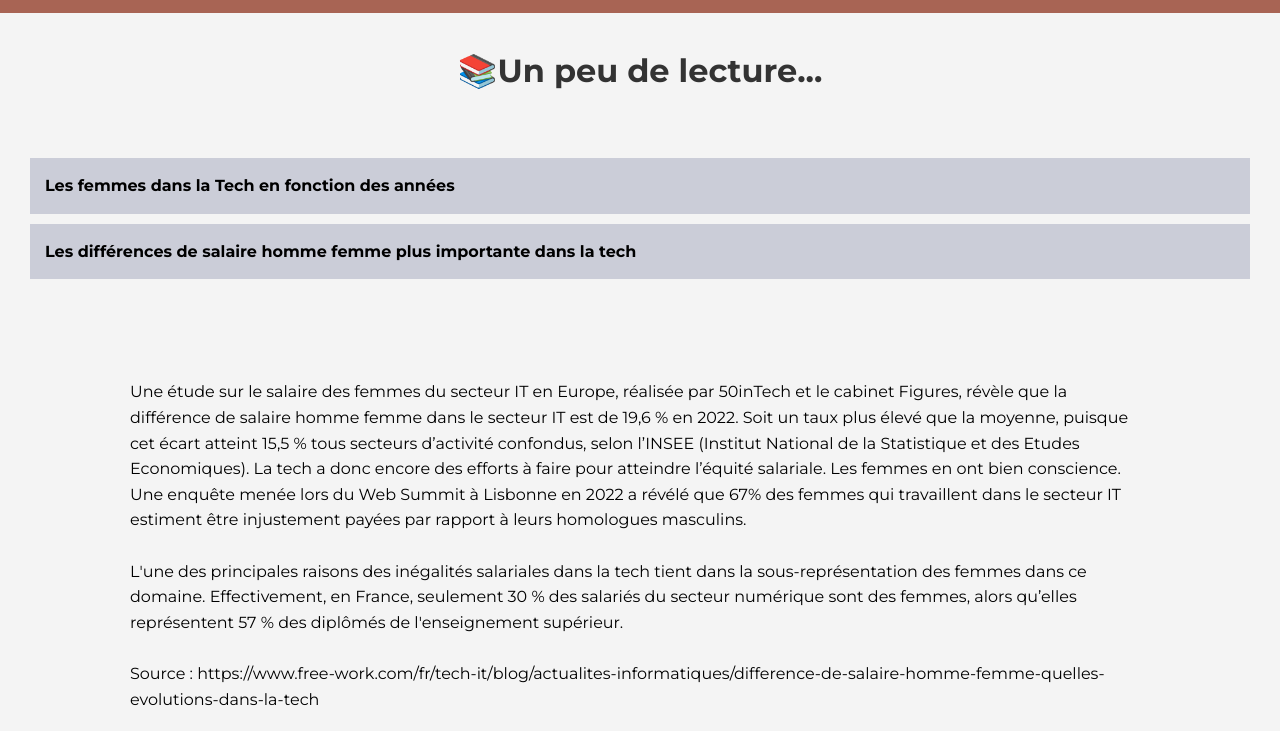
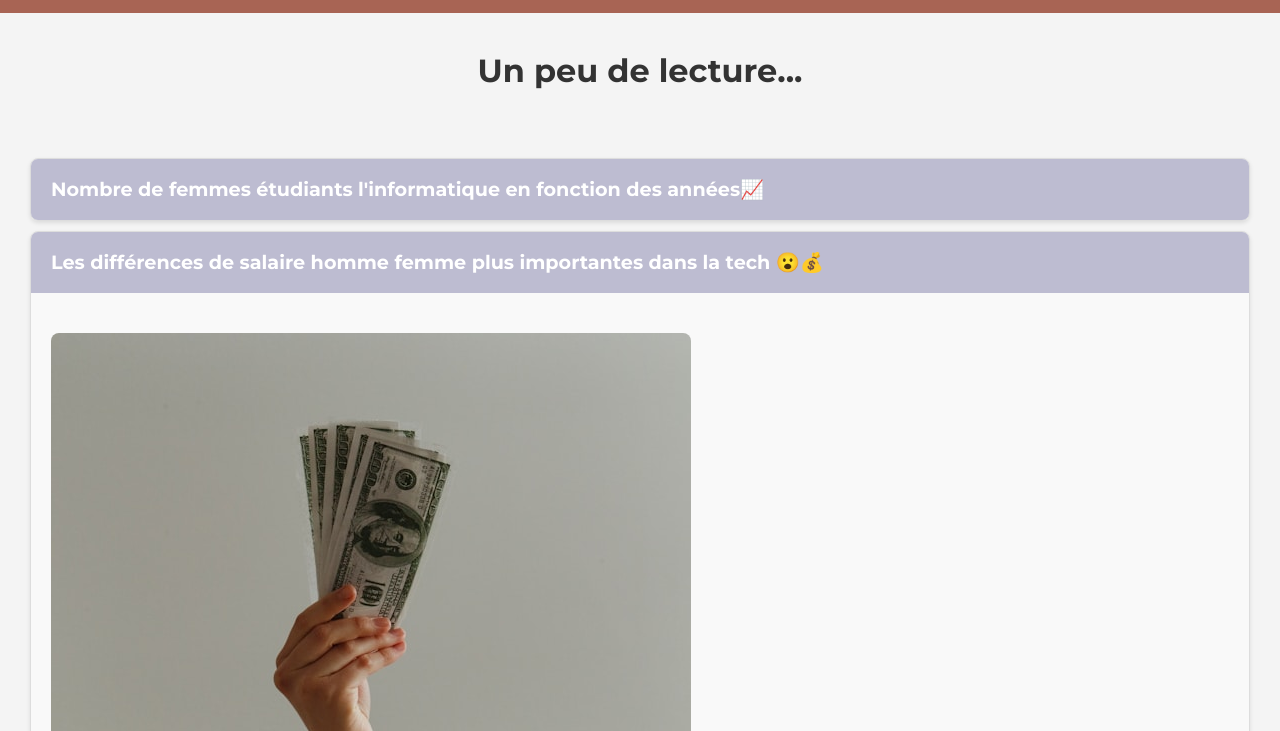
Before and after one commit to maeminar/js-sororitech-project, a plain HTML site: page articles.html in a window 1280 px wide. Both pictures are taken after a click on the element 640 px from the left and 320 px from the top of the page. Shown: the part 69-800 px from the top of the page. Drawn offline with nearby package versions, Linux system fonts and the light colour scheme.

Commit message:
new modif CSS articles + content

```diff
--- a/articles.html
+++ b/articles.html
@@ -21,7 +21,7 @@
       </nav>
     </header>
     <main>
-    <h1>📚Un peu de lecture...</h1>
+    <h1>Un peu de lecture...</h1>
     <!-- <section id="menu-articles">
       <ul>
           <li><a href="#section1">Les femmes dans la tech, en graphique</a></li>
@@ -32,29 +32,30 @@
   <section>
     <div class="faq">
       <div class="accordeon_item">
-        <div class="accordeon_header">Les femmes dans la Tech en fonction des années</div>
+        <div class="accordeon_header">Nombre de femmes étudiants l'informatique en fonction des années📈</div>
         <div class="accordeon_content">
           <div>
             <canvas class="myFirstChart" id="myFirstChart"></canvas>
-            <p>Lorem ipsum dolor sit amet consectetur adipisicing elit. Cupiditate voluptatum blanditiis laboriosam nobis quaerat. Asperiores corrupti minima facere corporis, quisquam incidunt iste obcaecati neque laboriosam aut quas tempore eius dicta!</p>
-        </div>
+        <p>Source : <a href="https://nces.ed.gov/programs/digest/2022menu_tables.asp" target="_blank">NCES</a></p>
+          </div>
         </div>
       </div>
       <div class="accordeon_item">
-        <div class="accordeon_header">Les différences de salaire homme femme plus importante dans la tech</div>
+        <div class="accordeon_header">
+          Les différences de salaire homme femme plus importantes dans la tech 😮💰
+        </div>
         <div class="accordeon_content">
-          <p>Une étude sur le salaire des femmes du secteur IT en Europe, réalisée par 50inTech et le cabinet Figures, révèle que la différence de salaire homme femme dans le secteur IT est de 19,6 % en 2022. Soit un taux plus élevé que la moyenne, puisque cet écart atteint 15,5 % tous secteurs d’activité confondus, selon l’INSEE (Institut National de la Statistique et des Etudes Economiques).
+          <img src="img/money.jpg" alt="Money Image">
+          <p>
+            Une étude sur le salaire des femmes du secteur IT en Europe, réalisée par 50inTech et le cabinet Figures, révèle que la différence de salaire homme femme dans le secteur IT est de 19,6 % en 2022. Soit un taux plus élevé que la moyenne, puisque cet écart atteint 15,5 % tous secteurs d’activité confondus, selon l’INSEE (Institut National de la Statistique et des Etudes Economiques).
             La tech a donc encore des efforts à faire pour atteindre l’équité salariale. Les femmes en ont bien conscience. Une enquête menée lors du Web Summit à Lisbonne en 2022 a révélé que 67% des femmes qui travaillent dans le secteur IT estiment être injustement payées par rapport à leurs homologues masculins.
-            <br> <br>L'une des principales raisons des inégalités salariales dans la tech tient dans la sous-représentation des femmes dans ce domaine. Effectivement, en France, seulement 30 % des salariés du secteur numérique sont des femmes, alors qu’elles représentent 57 % des diplômés de l'enseignement supérieur. <br> <br>Source : https://www.free-work.com/fr/tech-it/blog/actualites-informatiques/difference-de-salaire-homme-femme-quelles-evolutions-dans-la-tech</p>
-          </div>
-      </div>
-      <div class="accordeon_item">
-        <div class="accordeon_header">A deplier</div>
-        <div class="accordeon_content">
-          <p>Texte qui apparait 3 !</p>
+            <br><br>
+            L'une des principales raisons des inégalités salariales dans la tech tient dans la sous-représentation des femmes dans ce domaine. Effectivement, en France, seulement 30 % des salariés du secteur numérique sont des femmes, alors qu’elles représentent 57 % des diplômés de l'enseignement supérieur.
+            <br><br>
+            Source : <a href="https://www.free-work.com/fr/tech-it/blog/actualites-informatiques/difference-de-salaire-homme-femme-quelles-evolutions-dans-la-tech" target="_blank">Free Work</a>
+          </p>
         </div>
       </div>
-    </div>
   </section>
   <!-- <section id="section1" class="section1" data-aos="flip-down">
       <div>
--- a/articles.js
+++ b/articles.js
@@ -6,11 +6,11 @@ document.addEventListener("DOMContentLoaded", function () {
   new Chart(ctx, {
     type: "bar",
     data: {
-      labels: ["2017", "2019", "2021", "2022", "2023"],
+      labels: ["1964", "1984", "2021"],
       datasets: [
         {
           label: "Pourcentage",
-          data: [27, 30, 33, 34, 35],
+          data: [11, 16446, 41889],
           borderWidth: 1,
           backgroundColor: "#a86494",
         },
--- a/styles.css
+++ b/styles.css
@@ -415,28 +415,65 @@ body, h1, h2, nav, ul, li {
 
 .accordeon_item {
   margin-bottom: 10px;
+  border: 1px solid #ddd;
+  border-radius: 8px;
+  overflow: hidden;
+  box-shadow: 0 2px 4px rgba(0, 0, 0, 0.1);
+  transition: box-shadow 0.3s ease;
+}
+
+.accordeon_item:hover {
+  box-shadow: 0 8px 10px rgba(0, 0, 0, 0.15);
 }
 
 .accordeon_header {
-  background-color: #cbcdd8;
-  padding: 15px;
+  background-color: #bdbcd1;
+  color: white;
+  padding: 15px 20px;
   cursor: pointer;
   font-weight: 600;
+  font-size: 1.2rem;
+  display: flex;
+  align-items: center;
+  justify-content: space-between;
 }
 
 .accordeon_content {
   max-height: 0;
   overflow: hidden;
   transition: max-height 0.5s ease;
+  background-color: #f9f9f9;
+  padding: 0 20px;
+}
+
+.accordeon_content img {
+  max-width: 100%;
+  height: auto;
+  margin: 20px 0;
+  border-radius: 8px;
 }
 
 .accordeon_content p {
   margin: 0;
-  padding: 100px;
+  padding: 20px 0;
+  font-size: 1rem;
+  line-height: 1.5;
+  color: #333;
+}
+
+.accordeon_content a {
+  color: #6c63ff;
+  text-decoration: none;
+  font-weight: bold;
+}
+
+.accordeon_content a:hover {
+  text-decoration: underline;
 }
 
 .accordeon_item.active .accordeon_content {
-  max-height: 1000px;
+  max-height: 1000px; /* Adjust based on your content length */
+  padding: 20px;
 }
 
 .myFirstChart {
```
Also changed, not shown: img/money.jpg (added).
